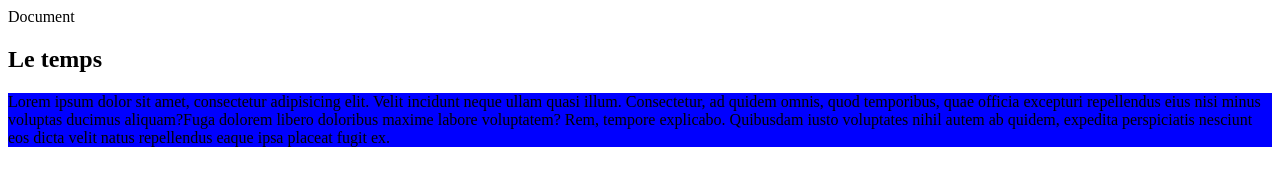
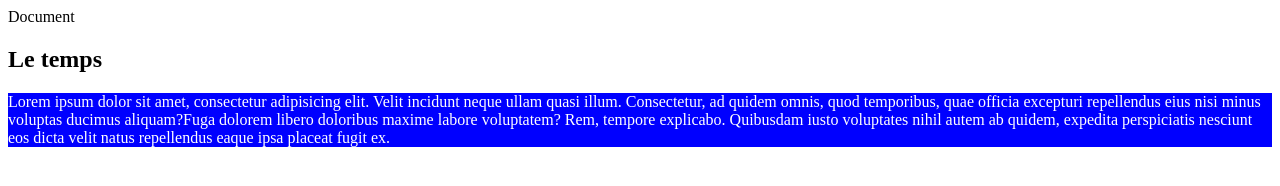
Before and after one commit to maxwell57/monsite, a plain HTML site: page index.html in a window 1280 px wide. Drawn offline with Linux system fonts and the light colour scheme.

Commit message:
version 2 de l'application, changement de couleur du texte dans le styles.css

```diff
--- a/style.css
+++ b/style.css
@@ -1,3 +1,4 @@
 p{
-    background-color: blue
+    background-color: blue;
+    color: white;
 }
```
